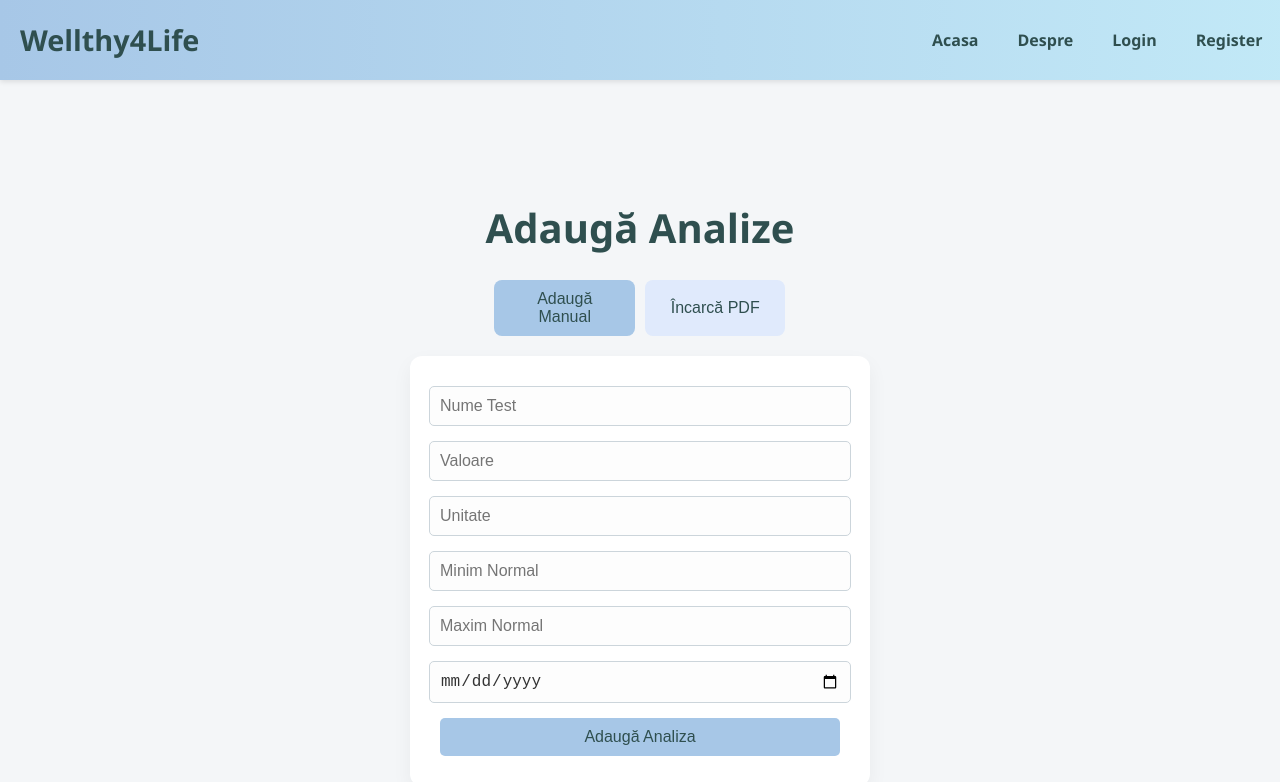
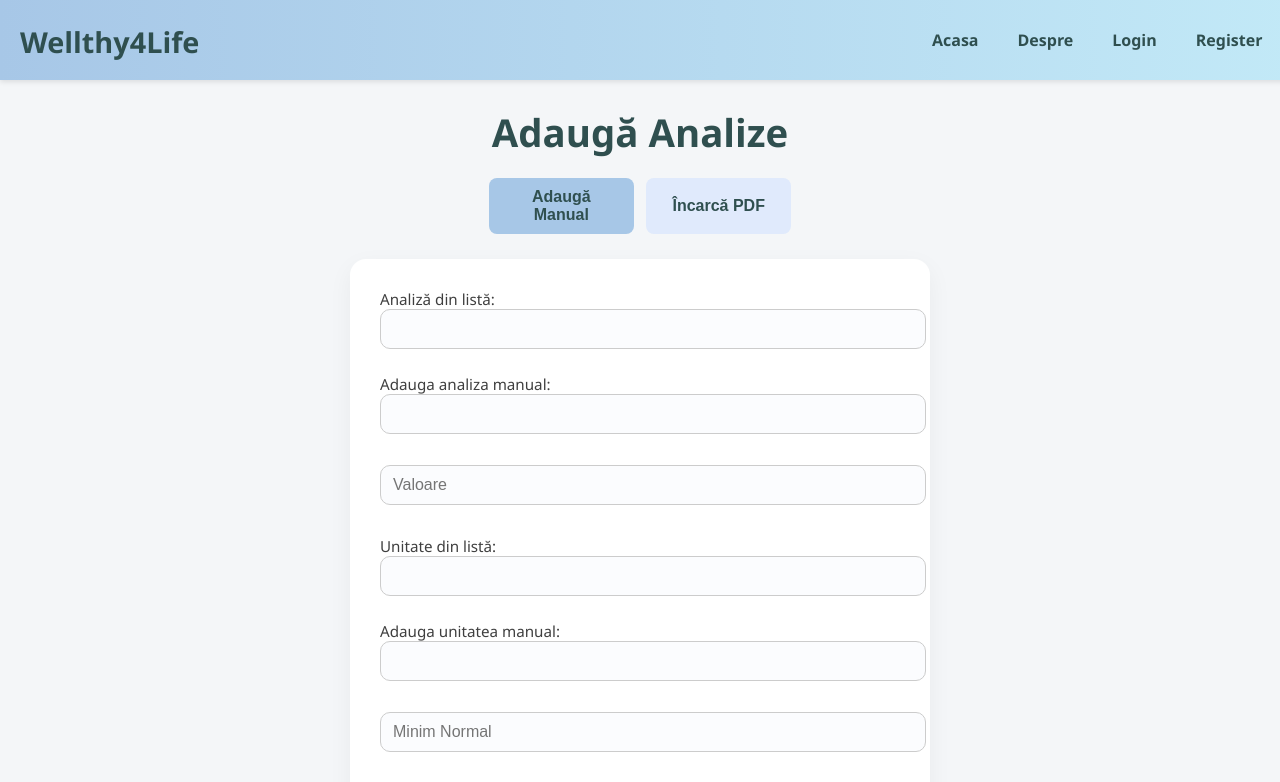
Before and after one commit to Elias2510/Wellthy4Life-frontend, a React (Create React App) app: page /analysis in a window 1280 px wide. Shown: the top 782 px of the page. Built offline with nearby package versions, Linux system fonts and the light colour scheme.

Commit message:
add pre analysis and register verifications

```diff
--- a/src/pages/Analysis.js
+++ b/src/pages/Analysis.js
@@ -2,6 +2,31 @@ import React, { useState, useContext } from "react";
 import axios from "axios";
 import { AuthContext } from "../context/AuthContext";
 import "../styles/Analysis.css";
+
+const predefinedTests = [
+    { name: "Glicemie", unit: "mg/dL" },
+    { name: "Colesterol total", unit: "mg/dL" },
+    { name: "Colesterol HDL", unit: "mg/dL" },
+    { name: "Colesterol LDL", unit: "mg/dL" },
+    { name: "Trigliceride", unit: "mg/dL" },
+    { name: "Hemoglobină", unit: "g/dL" },
+    { name: "Hematocrit", unit: "%" },
+    { name: "Leucocite", unit: "10^3/µL" },
+    { name: "Trombocite", unit: "10^3/µL" },
+    { name: "Creatinină", unit: "mg/dL" },
+    { name: "Uree", unit: "mg/dL" },
+    { name: "Acid uric", unit: "mg/dL" },
+    { name: "TGO (AST)", unit: "U/L" },
+    { name: "TGP (ALT)", unit: "U/L" },
+    { name: "Bilirubină totală", unit: "mg/dL" },
+    { name: "Bilirubină directă", unit: "mg/dL" },
+    { name: "Calciu seric", unit: "mg/dL" },
+    { name: "Fier seric", unit: "µg/dL" },
+    { name: "TSH", unit: "µUI/mL" },
+    { name: "FT4 (Tiroxină liberă)", unit: "ng/dL" },
+    { name: "PCR (Proteina C reactivă)", unit: "mg/L" },
+    { name: "Vitamina D", unit: "ng/mL" }
+];
 
 const Analysis = () => {
     const [formData, setFormData] = useState({
@@ -85,10 +110,76 @@ const Analysis = () => {
             {message && <p className="analysis-message">{message}</p>}
 
             {selectedMethod === "manual" ? (
-                <form className="analysis-form" onSubmit={handleSubmit}>
-                    <input type="text" name="testName" placeholder="Nume Test" value={formData.testName} onChange={handleChange} />
+                <form className="analysis-form styled-form" onSubmit={handleSubmit}>
+                    <div className="dual-input">
+                        <label>
+                            Analiză din listă:
+                            <input
+                                list="testNames"
+                                name="testName"
+                                className="input-dropdown"
+                                value={formData.testName}
+                                onChange={(e) => {
+                                    const selected = predefinedTests.find(t => t.name === e.target.value);
+                                    if (selected) {
+                                        setFormData((prev) => ({
+                                            ...prev,
+                                            testName: selected.name,
+                                            unit: selected.unit
+                                        }));
+                                    } else {
+                                        setFormData((prev) => ({ ...prev, testName: e.target.value }));
+                                    }
+                                }}
+                            />
+                            <datalist id="testNames">
+                                {predefinedTests.map((test, index) => (
+                                    <option key={index} value={test.name} />
+                                ))}
+                            </datalist>
+                        </label>
+
+                        <label>
+                            Adauga analiza manual:
+                            <input
+                                type="text"
+                                name="testName"
+                                className="input-text"
+                                onBlur={handleChange}
+                            />
+                        </label>
+                    </div>
+
                     <input type="number" step="0.01" name="value" placeholder="Valoare" value={formData.value} onChange={handleChange} />
-                    <input type="text" name="unit" placeholder="Unitate" value={formData.unit} onChange={handleChange} />
+
+                    <div className="dual-input">
+                        <label>
+                            Unitate din listă:
+                            <input
+                                list="units"
+                                name="unit"
+                                className="input-dropdown"
+                                value={formData.unit}
+                                onChange={handleChange}
+                            />
+                            <datalist id="units">
+                                {[...new Set(predefinedTests.map(t => t.unit))].map((unit, index) => (
+                                    <option key={index} value={unit} />
+                                ))}
+                            </datalist>
+                        </label>
+
+                        <label>
+                            Adauga unitatea manual:
+                            <input
+                                type="text"
+                                name="unit"
+                                className="input-text"
+                                onBlur={handleChange}
+                            />
+                        </label>
+                    </div>
+
                     <input type="number" step="0.01" name="normalMin" placeholder="Minim Normal" value={formData.normalMin} onChange={handleChange} />
                     <input type="number" step="0.01" name="normalMax" placeholder="Maxim Normal" value={formData.normalMax} onChange={handleChange} />
                     <input type="date" name="testDate" placeholder="Data Test" value={formData.testDate} onChange={handleChange} />
--- a/src/pages/Register.js
+++ b/src/pages/Register.js
@@ -25,12 +25,7 @@ const Register = () => {
     const handleSubmit = async (e) => {
         e.preventDefault();
 
-        if (
-            !userData.fullName ||
-            !userData.email ||
-            !userData.password ||
-            !userData.confirmPassword
-        ) {
+        if (!userData.fullName || !userData.email || !userData.password || !userData.confirmPassword) {
             setMessage("Te rugăm să completezi toate câmpurile necesare.");
             return;
         }
@@ -55,7 +50,11 @@ const Register = () => {
             setTimeout(() => navigate("/login"), 2000);
         } catch (error) {
             console.error(error);
-            setMessage("Înregistrarea a eșuat. Verifică datele introduse.");
+            if (error.response && error.response.data) {
+                setMessage(error.response.data); // Prinde mesajul de pe backend (ex: email deja folosit)
+            } else {
+                setMessage("Înregistrarea a eșuat. Verifică datele introduse.");
+            }
         }
     };
 
--- a/src/styles/Analysis.css
+++ b/src/styles/Analysis.css
@@ -1,53 +1,23 @@
 .page-container {
     min-height: 100vh;
-    text-align: center;
     padding-top: 80px;
     display: flex;
     flex-direction: column;
     align-items: center;
-    justify-content: center;
     background: #f4f6f8;
+    font-family: 'Segoe UI', Tahoma, Geneva, Verdana, sans-serif;
 }
 
-.analysis-form {
-    background: white;
-    padding: 30px;
-    border-radius: 12px;
-    box-shadow: 0 8px 20px rgba(0, 0, 0, 0.05);
-    display: flex;
-    flex-direction: column;
-    align-items: center;
-    width: 400px;
-    margin: 0 auto;
+h1 {
+    font-size: 2.4rem;
+    margin-bottom: 20px;
+    color: #2f4f4f;
 }
 
-.analysis-form input[type="file"] {
-    margin-bottom: 15px;
-}
-
-.analysis-message {
-    font-size: 1rem;
-    color: #4a4a4a;
-    margin-top: 10px;
-}
-
-button {
-    padding: 10px 20px;
-    background: #a7c7e7;
-    color: #2f4f4f;
-    border: none;
-    border-radius: 5px;
-    cursor: pointer;
-    transition: background 0.3s ease;
-}
-
-button:hover {
-    background: #c2e9f7;
-}
 .method-switch {
     display: flex;
-    gap: 10px;
-    margin-bottom: 20px;
+    gap: 12px;
+    margin-bottom: 25px;
 }
 
 .method-switch button {
@@ -56,7 +26,7 @@ button:hover {
     border-radius: 8px;
     background-color: #e0eafc;
     color: #2f4f4f;
-    font-weight: 500;
+    font-weight: 600;
     cursor: pointer;
     transition: background-color 0.3s ease;
 }
@@ -68,3 +38,81 @@ button:hover {
 .method-switch button:hover {
     background-color: #c2dfff;
 }
+
+.analysis-form {
+    background: #ffffff;
+    padding: 30px;
+    border-radius: 16px;
+    box-shadow: 0 8px 24px rgba(0, 0, 0, 0.05);
+    width: 100%;
+    max-width: 520px;
+    display: flex;
+    flex-direction: column;
+    gap: 16px;
+    animation: fadeIn 0.3s ease;
+}
+
+@keyframes fadeIn {
+    from { opacity: 0; transform: translateY(20px); }
+    to { opacity: 1; transform: translateY(0); }
+}
+
+.dual-input {
+    display: flex;
+    flex-direction: column;
+    gap: 10px;
+}
+
+.dual-input label {
+    font-size: 0.95rem;
+    font-weight: 500;
+    color: #3f3f3f;
+}
+
+.input-dropdown,
+.input-text,
+.analysis-form input[type="number"],
+.analysis-form input[type="date"],
+.analysis-form input[type="file"] {
+    width: 100%;
+    padding: 10px 12px;
+    border-radius: 10px;
+    border: 1px solid #ccc;
+    background: #fbfcfe;
+    font-size: 1rem;
+    transition: all 0.2s ease;
+}
+
+.input-dropdown:focus,
+.input-text:focus,
+.analysis-form input:focus {
+    border-color: #90caf9;
+    box-shadow: 0 0 0 3px rgba(144, 202, 249, 0.3);
+    outline: none;
+}
+
+.analysis-form button {
+    padding: 12px;
+    background: linear-gradient(to right, #a7c7e7, #c2e9f7);
+    color: #2f4f4f;
+    font-weight: bold;
+    font-size: 1rem;
+    border: none;
+    border-radius: 10px;
+    cursor: pointer;
+    transition: background 0.3s ease;
+}
+
+.analysis-form button:hover {
+    background: linear-gradient(to right, #9bbfd9, #b5deec);
+}
+
+.analysis-message {
+    background: #e7f2e7;
+    color: #2e7d32;
+    padding: 10px 15px;
+    border-radius: 8px;
+    margin-top: 10px;
+    font-size: 0.95rem;
+    text-align: center;
+}
```
